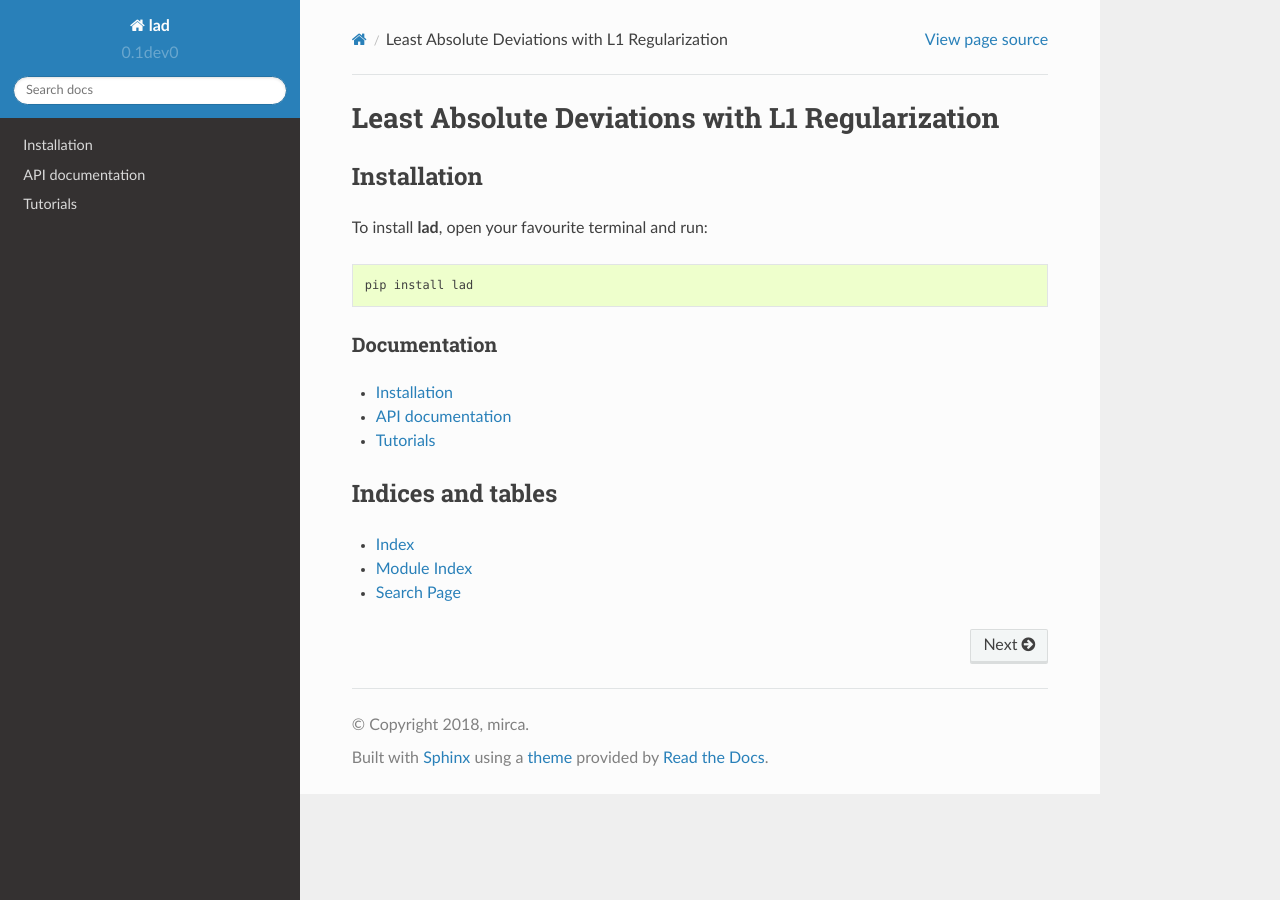
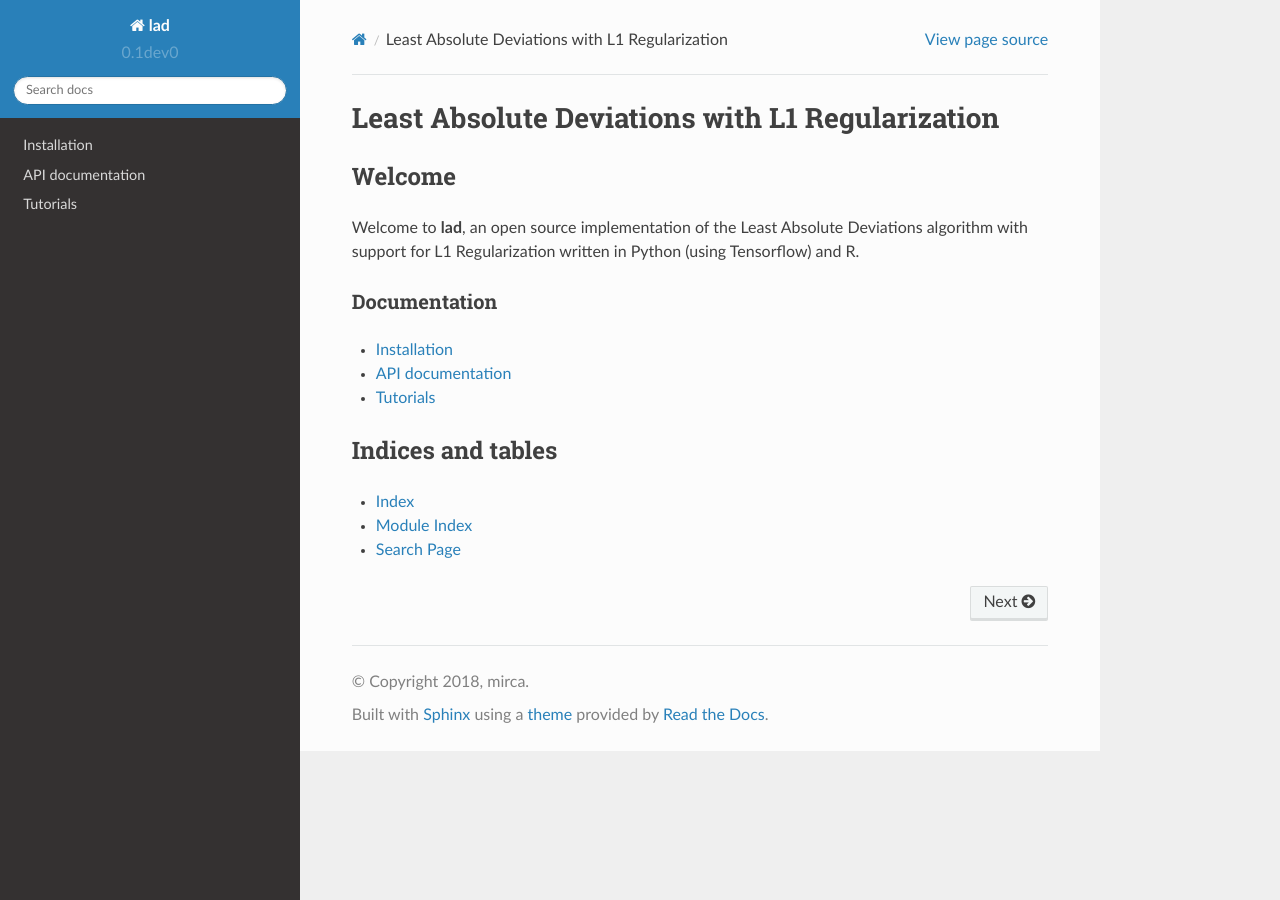
Before and after one commit to mirca/lad, a Sphinx documentation site: the page built from python/docs/source/index.rst, in a window 1280 px wide. Built offline with Sphinx 7.4.7 and the Read the Docs theme 2.0.0, drawn with Linux system fonts in a browser that asks for light colours.

Commit message:
improve documentation

```diff
--- a/python/docs/source/index.rst
+++ b/python/docs/source/index.rst
@@ -7,12 +7,12 @@
 Least Absolute Deviations with L1 Regularization
 ================================================
 
-Installation
-============
+Welcome
+=======
 
-To install **lad**, open your favourite terminal and run::
-
-    pip install lad
+Welcome to **lad**, an open source implementation of the Least
+Absolute Deviations algorithm with support for L1 Regularization
+written in Python (using Tensorflow) and R.
 
 .. toctree::
    :maxdepth: 1
```
Also changed, not shown: python/docs/source/install.rst (+12 -0 lines).
